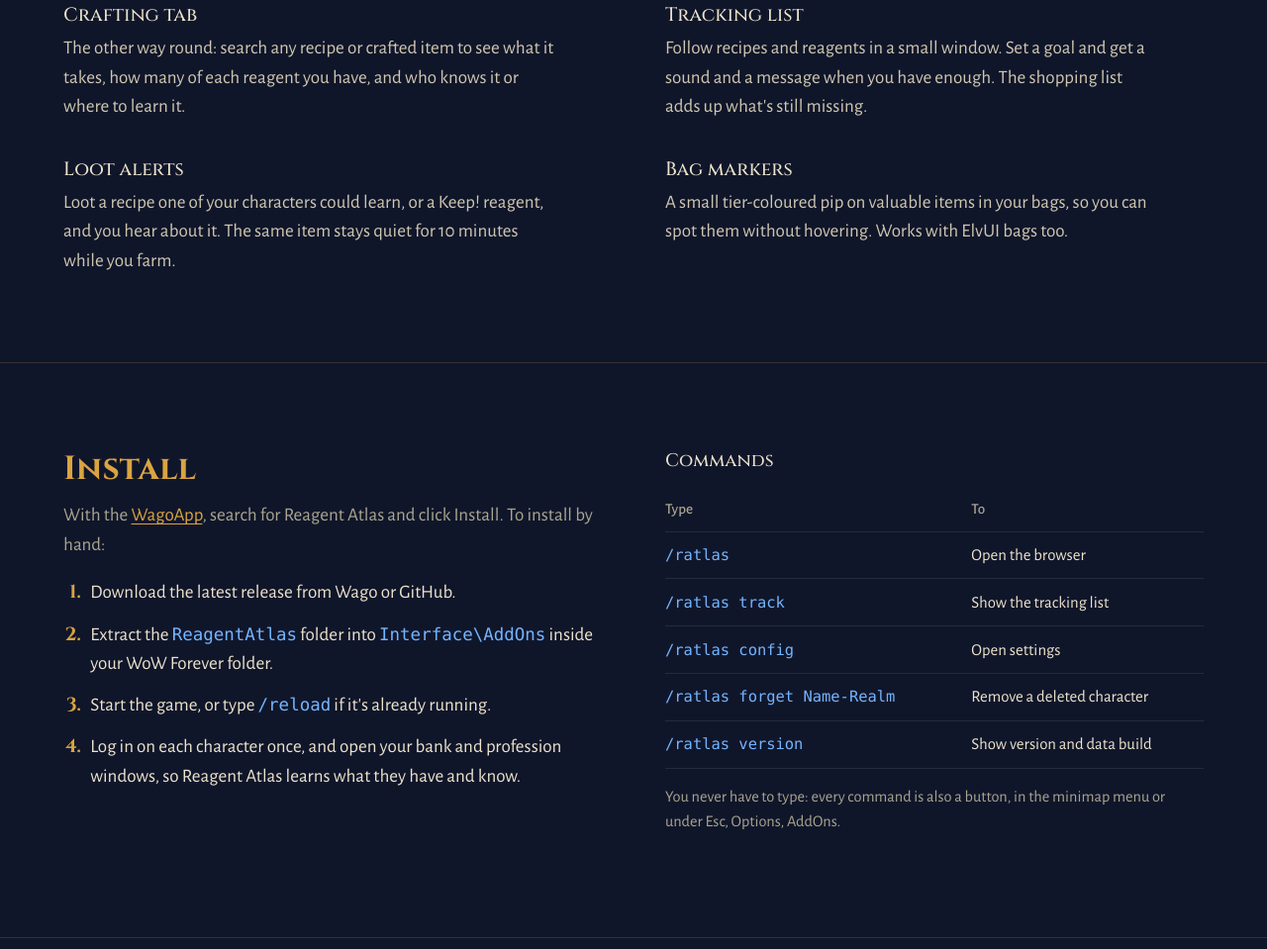
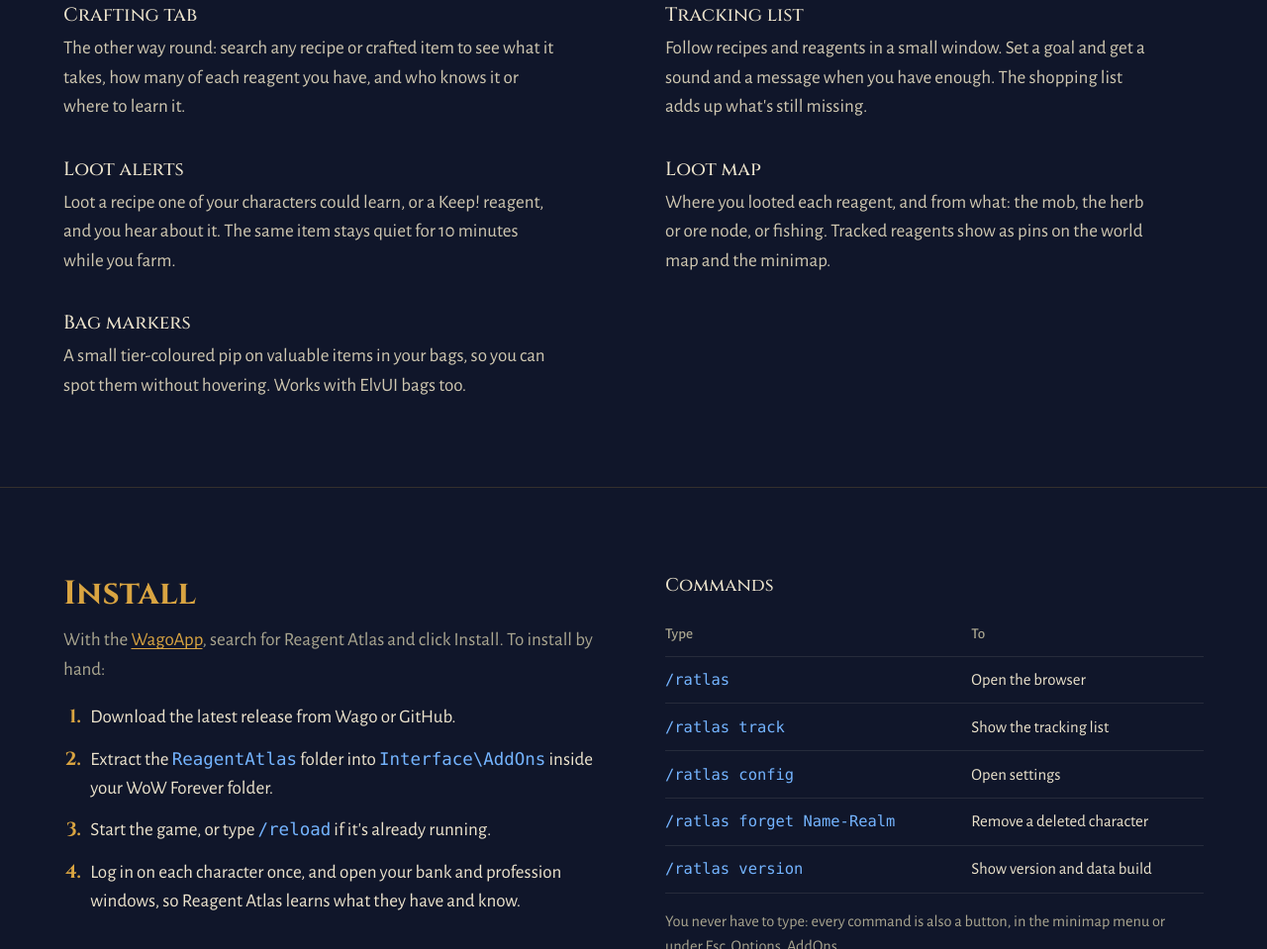
Before and after one commit to D4rkL1ch/ReagentAtlas, a plain HTML site: page docs/index.html in a window 1280 px wide. Shown: the part 1549-2508 px from the top of the page at 99% size. Drawn offline with nearby package versions, Linux system fonts and the light colour scheme.

Commit message:
Docs: loot map in the README and on the project page

```diff
--- a/docs/index.html
+++ b/docs/index.html
@@ -318,6 +318,10 @@
           <dd>Loot a recipe one of your characters could learn, or a Keep! reagent, and you hear about it. The same item stays quiet for 10 minutes while you farm.</dd>
         </div>
         <div>
+          <dt>Loot map</dt>
+          <dd>Where you looted each reagent, and from what: the mob, the herb or ore node, or fishing. Tracked reagents show as pins on the world map and the minimap.</dd>
+        </div>
+        <div>
           <dt>Bag markers</dt>
           <dd>A small tier-coloured pip on valuable items in your bags, so you can spot them without hovering. Works with ElvUI bags too.</dd>
         </div>
```
Also changed, not shown: 1 other file.
